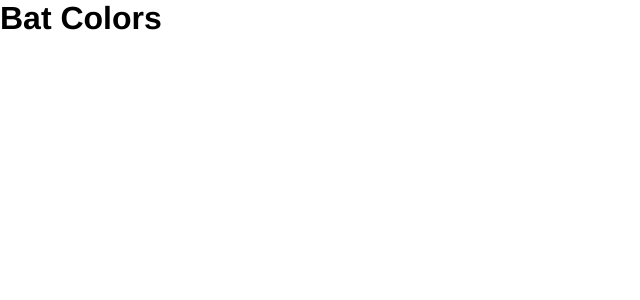
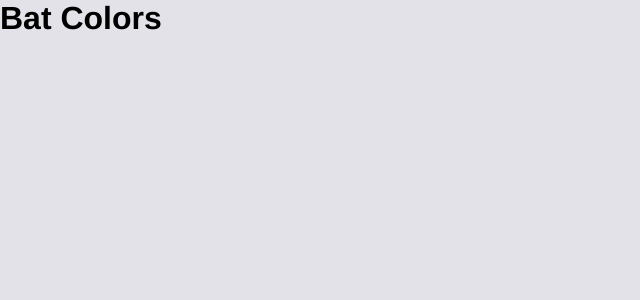
Before and after one commit to BatDev64/bat-tools, a React (Vite) app in the folder apps/bat-colors/: page / in a window 1280 px wide. Shown: the top 300 px of the page, without its empty margins (0-640 px from the left). Built offline with nearby package versions, Linux system fonts and the light colour scheme; a web font is replaced by a local one.

Commit message:
feat(apps/bat-colors): add wrapper class

```diff
--- a/apps/bat-colors/src/styles/index.css
+++ b/apps/bat-colors/src/styles/index.css
@@ -1,3 +1,17 @@
 @import './reset.css';
 @import './variables.css';
 @import './mixins.css';
+
+body {
+  background-color: var(--gray-200);
+}
+
+.wrapper {
+  max-width: 1170px;
+  margin: * auto;
+  padding: * 0.5rem;
+
+  @media (width >= 768px) {
+    padding: * 1rem;
+  }
+}
```
